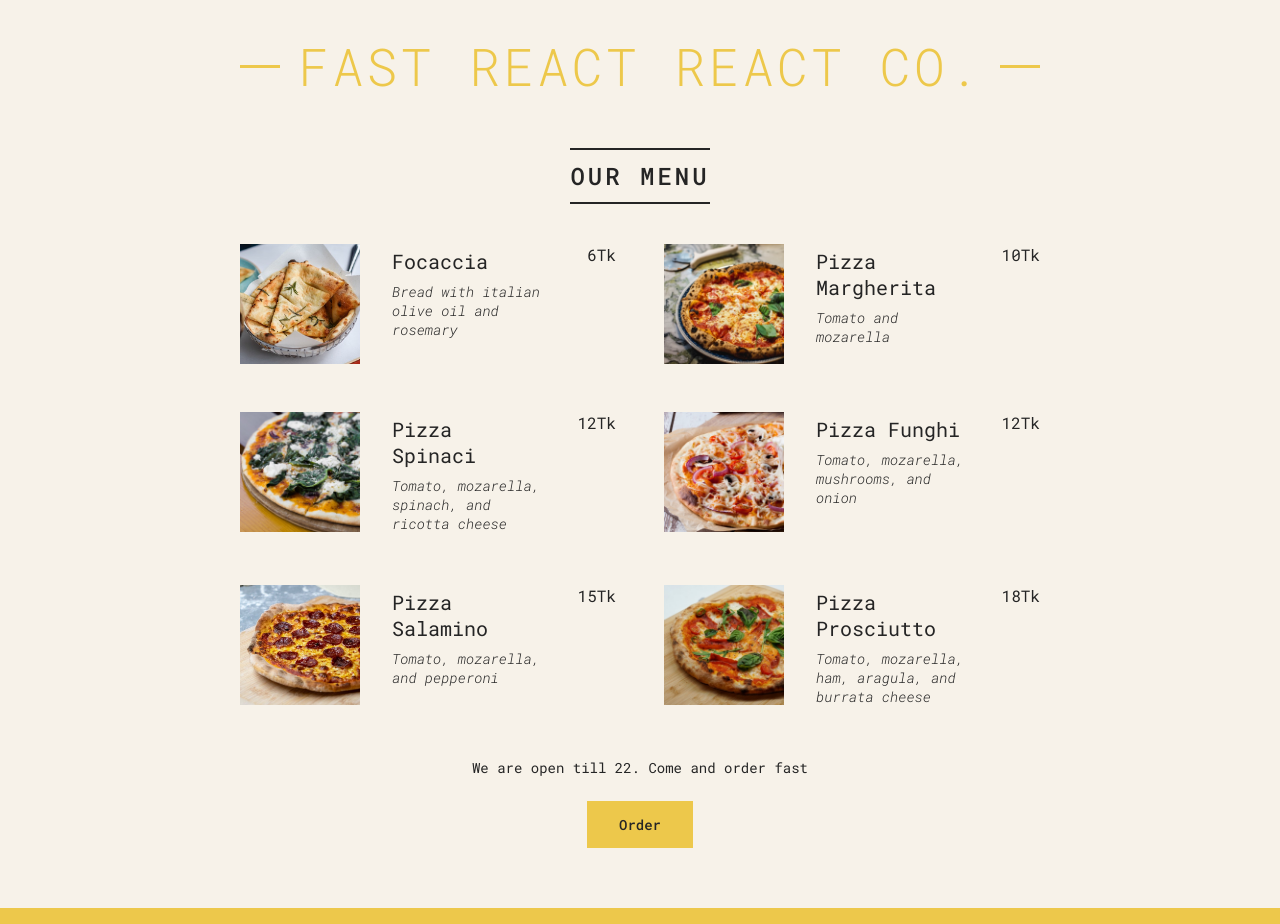
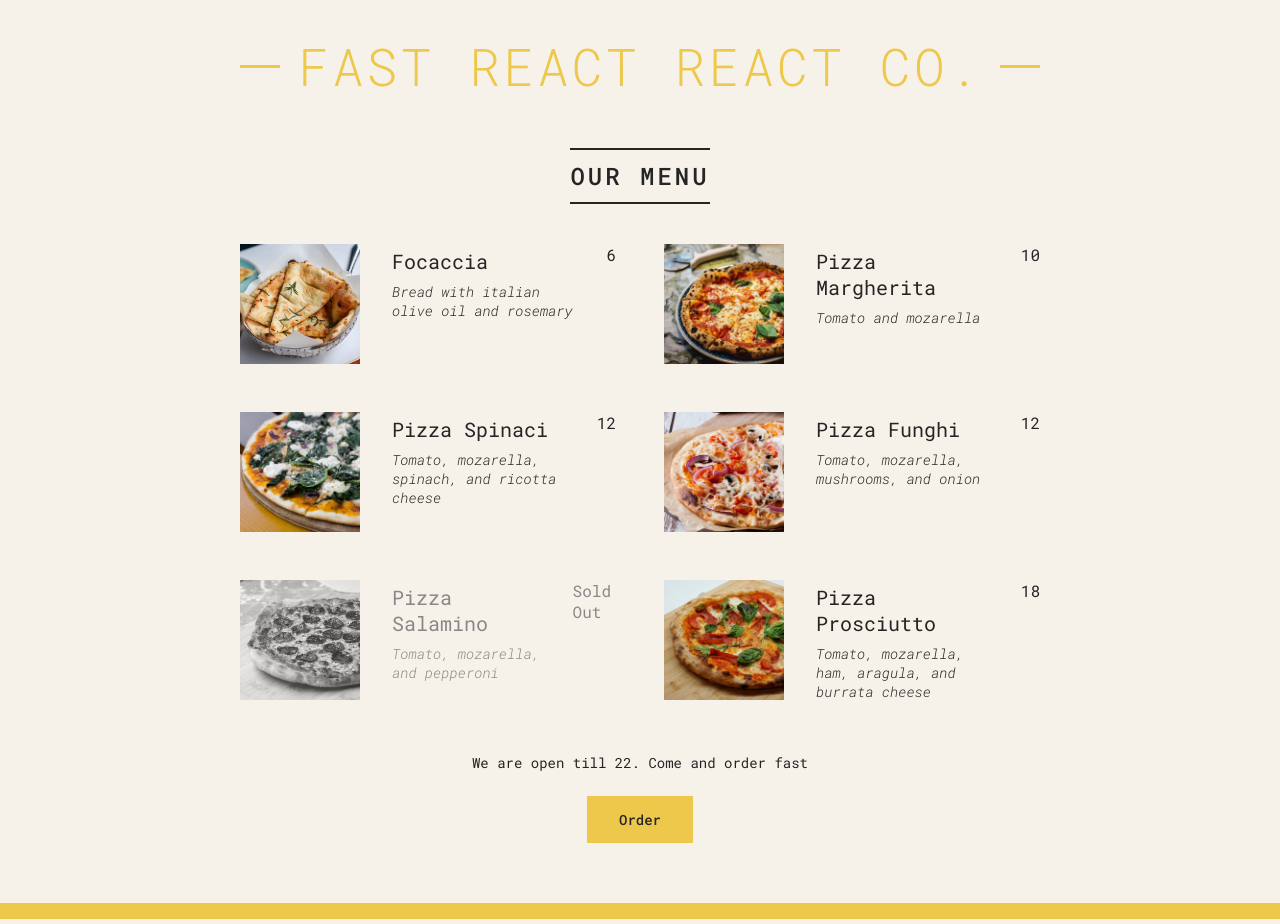
Before and after one commit to Juwel-771/pizza-menu, a React (Create React App) app: page / in a window 1280 px wide. Built offline with nearby package versions, Linux system fonts and the light colour scheme.

Commit message:
Piza sold out added|

```diff
--- a/public/index.html
+++ b/public/index.html
@@ -24,7 +24,7 @@
       work correctly both with client-side routing and a non-root public URL.
       Learn how to configure a non-root public URL by running `npm run build`.
     -->
-    <title>React App</title>
+    <title>Pizza Bazar</title>
   </head>
   <body>
     <noscript>You need to enable JavaScript to run this app.</noscript>
--- a/src/App.js
+++ b/src/App.js
@@ -132,18 +132,16 @@ function Footer (){
   )
 }
 
-function Pizza(props){
-
-  console.log(props);
+function Pizza({pizzaObj}){
 
   return (
-    <div className='pizza'>
-      <img src={props.pizzaObj.photoName} alt={props.pizzaObj.photoName}/>
+    <div className={`pizza ${pizzaObj.soldOut ? "sold-out" : " " }`}>
+      <img src={pizzaObj.photoName} alt={pizzaObj.photoName}/>
       <div>
-        <h3>{props.pizzaObj.name}</h3>
-        <p> {props.pizzaObj.ingredients} </p>
+        <h3>{pizzaObj.name}</h3>
+        <p> {pizzaObj.ingredients} </p>
       </div>
-      <span> {props.pizzaObj.price}Tk </span>
+      <span> { pizzaObj.soldOut ? "Sold Out" : pizzaObj.price } </span>
     </div>
   )
 }
```
